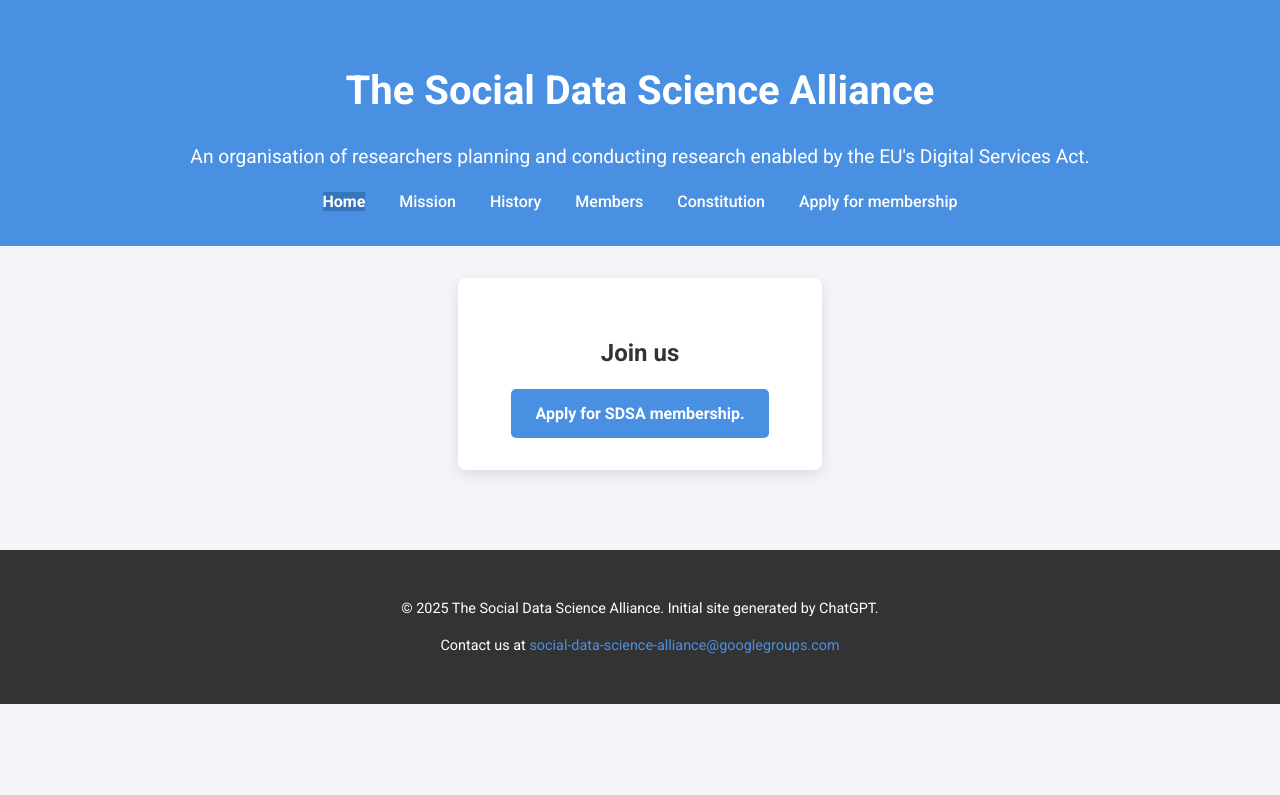
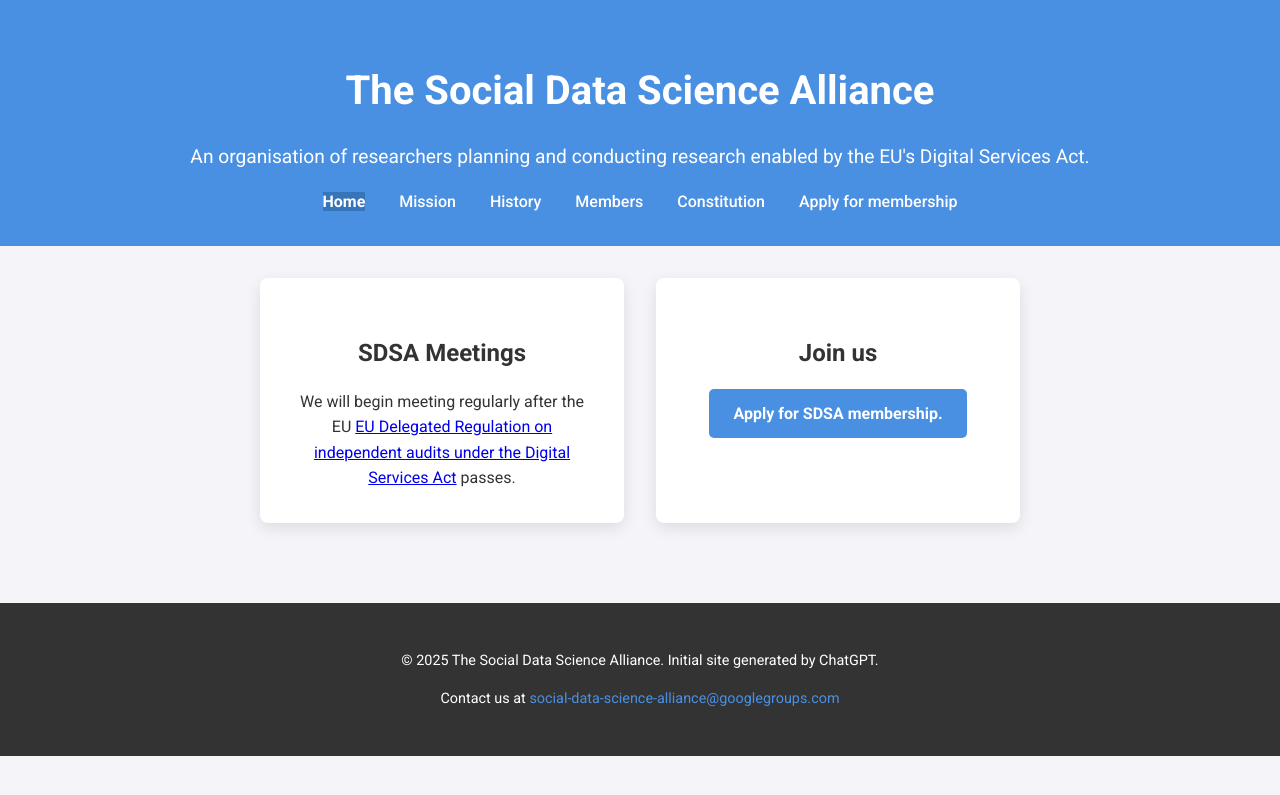
Before and after one commit to social-data-science-alliance/social-data-science-alliance.github.io, a Jekyll site: the page built from index.md, in a window 1280 px wide. Shown: the top 795 px of the page. Built offline with Jekyll 4.4.1, drawn with Linux system fonts in a browser that asks for light colours.

Commit message:
Added a note about the delegated act.

```diff
--- a/index.md
+++ b/index.md
@@ -5,6 +5,11 @@ title: Home
 
 <section id="features" class="features">
     <div class="feature">
+        <h3>SDSA Meetings</h3>
+        We will begin meeting regularly after the EU
+        <a href="https://digital-strategy.ec.europa.eu/en/library/delegated-regulation-independent-audits-under-digital-services-act">EU Delegated Regulation on independent audits under the Digital Services Act</a> passes.
+    </div>
+    <div class="feature">
         <h3>Join us</h3>
         <a href="/apply/" class="btn">Apply for SDSA membership.</a>
     </div>
```
